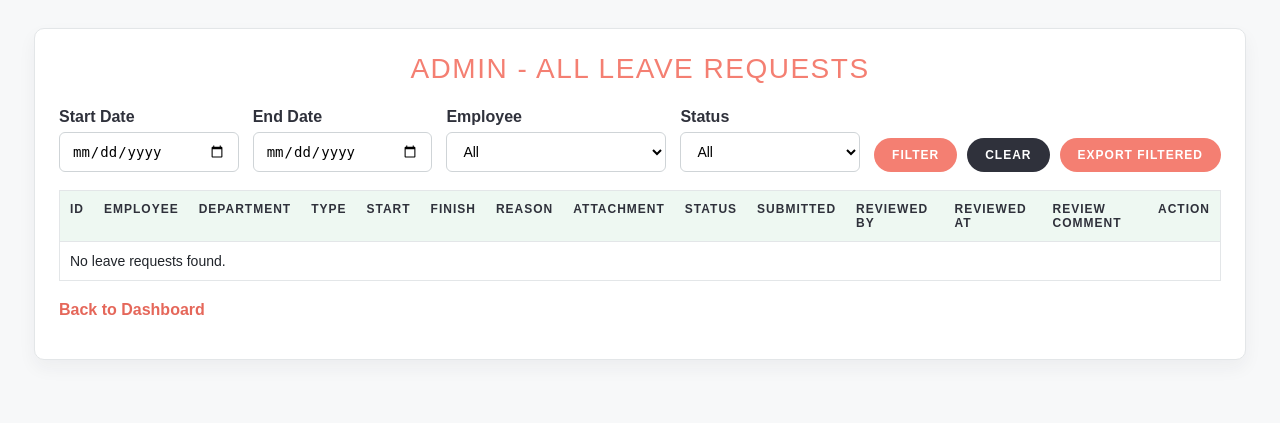
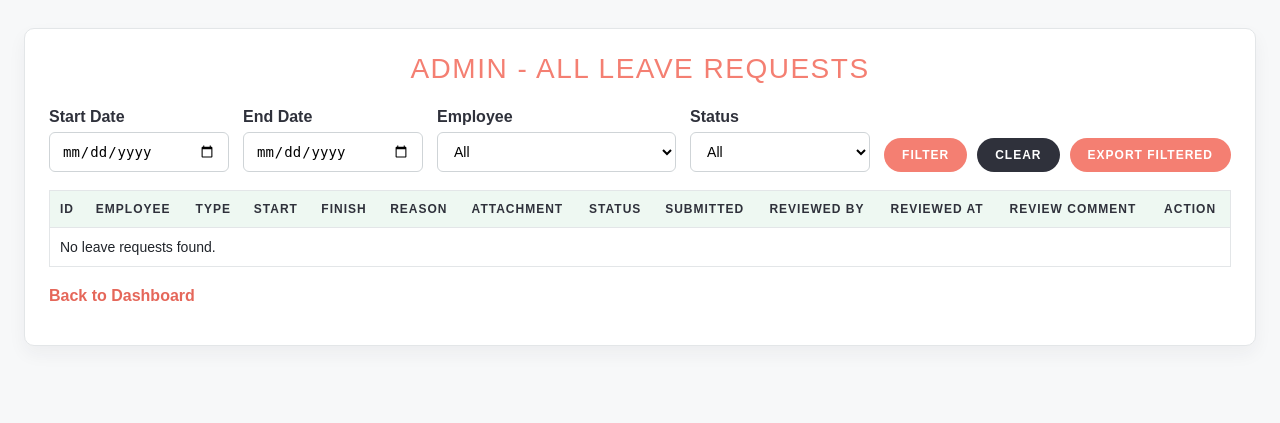
Before and after one commit to gavinczm-bot/hr-system, a Flask app: template templates/admin_leave_requests.html in a window 1280 px wide. Shown: the part 35-458 px from the top of the page. Run offline with Flask 3, Linux system fonts and the light colour scheme; the template is opened without the code that fills it, so the values that code supplies are empty; some libraries are stand-ins or nearby versions.

Commit message:
Remove department column from admin leave requests

```diff
--- a/app.py
+++ b/app.py
@@ -816,7 +816,6 @@ def export_admin_leave_requests():
         "ID",
         "Employee",
         "Employee Email",
-        "Department",
         "Leave Type",
         "Start Date",
         "Start Time",
@@ -837,7 +836,6 @@ def export_admin_leave_requests():
             r.get("id", ""),
             r.get("employee_name", ""),
             r.get("employee_email", ""),
-            r.get("department", ""),
             r.get("leave_type", ""),
             r.get("start_date", ""),
             r.get("start_time", ""),
--- a/templates/admin_leave_requests.html
+++ b/templates/admin_leave_requests.html
@@ -47,7 +47,6 @@
     <tr>
         <th>ID</th>
         <th>Employee</th>
-        <th>Department</th>
         <th>Type</th>
         <th>Start</th>
         <th>Finish</th>
@@ -65,7 +64,6 @@
     <tr>
         <td>{{ r.id }}</td>
         <td>{{ r.employee_name }}</td>
-        <td>{{ r.department or '' }}</td>
         <td>{{ r.leave_type }}</td>
         <td>{{ r.start_date }} {{ r.start_time or '' }}</td>
         <td>{{ r.end_date }} {{ r.end_time or '' }}</td>
@@ -85,7 +83,7 @@
     </tr>
     {% else %}
     <tr>
-        <td colspan="14">No leave requests found.</td>
+        <td colspan="13">No leave requests found.</td>
     </tr>
     {% endfor %}
 </table>
--- a/templates/base.html
+++ b/templates/base.html
@@ -67,7 +67,7 @@
         }
 
         .container {
-            max-width: 1260px;
+            max-width: 1320px;
             margin: 28px auto;
             padding: 0 24px 40px 24px;
         }
@@ -212,13 +212,18 @@
         }
 
         .admin-filters {
-            grid-template-columns: minmax(150px, 1fr) minmax(150px, 1fr) minmax(220px, 1fr) minmax(150px, 1fr) auto;
+            grid-template-columns: 180px 180px minmax(220px, 1fr) 180px auto;
             align-items: end;
         }
 
         .admin-filters .filter-actions {
-            justify-content: flex-end;
+            justify-content: flex-start;
             white-space: nowrap;
+        }
+
+        .admin-filters input,
+        .admin-filters select {
+            max-width: none;
         }
 
         .admin-filters .filter-actions .button,
```
